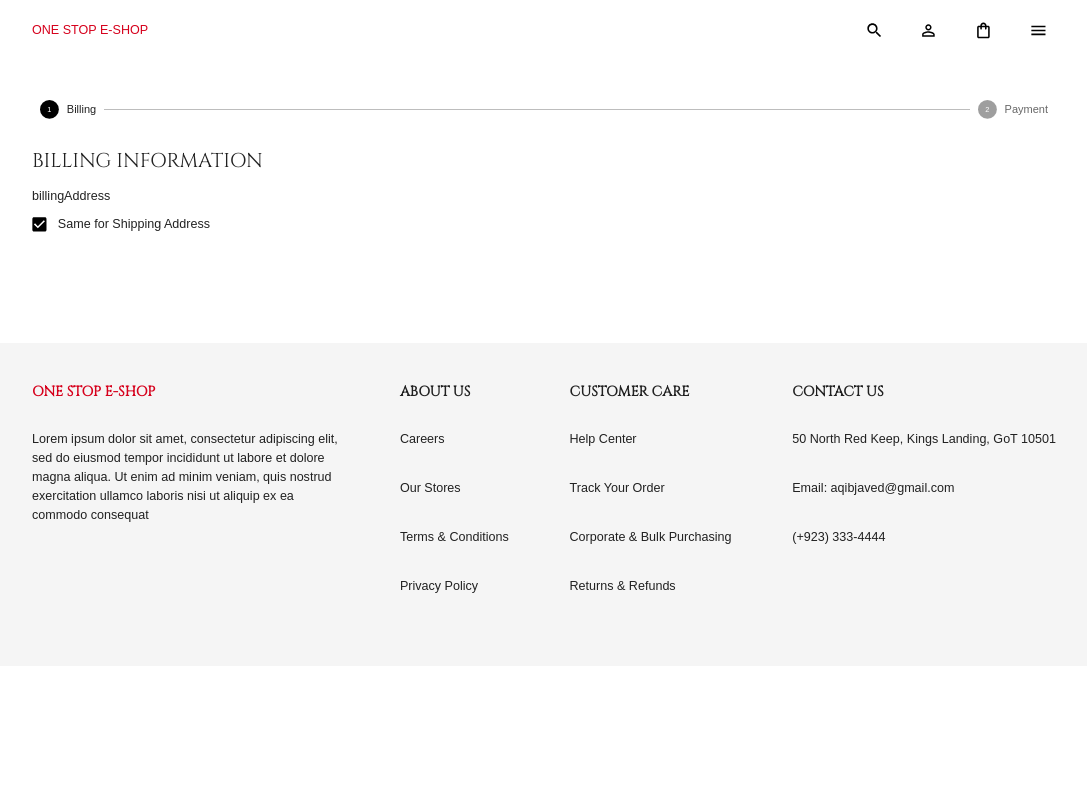
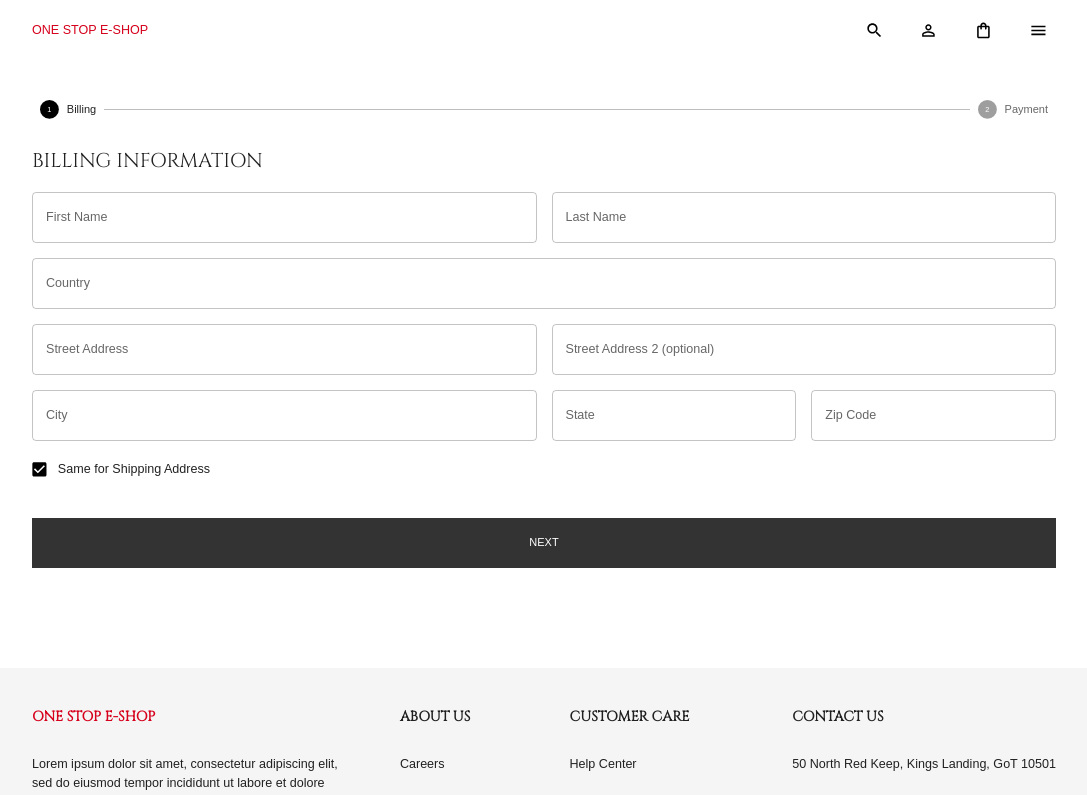
Before and after one commit to AqibJavaid899/react-ecommerce-frontend, a React (Create React App) app: page /checkout in a window 1280 px wide. Shown: the top 795 px of the page, without its empty margins (96-1183 px from the left). Built offline with nearby package versions, Linux system fonts and the light colour scheme; a web font is replaced by a local one.

Commit message:
Design the Billing/Shipping Address and Contact Info Form and also implement the Checkout Routing buttons

```diff
--- a/src/scenes/checkout/AddressForm.jsx
+++ b/src/scenes/checkout/AddressForm.jsx
@@ -1,14 +1,141 @@
 import React from "react";
+import { Box, TextField, useMediaQuery } from "@mui/material";
+import { getIn } from "formik";
 
 const AddressForm = ({
   type,
   values,
   errors,
   touched,
-  handleBlue,
+  handleBlur,
   handleChange,
 }) => {
-  return <div>{type}</div>;
+  const isNonMobile = useMediaQuery("(min-width: 600px)");
+
+  // These functions basically enables better code readability
+  const formattedName = (field) => `${type}.${field}`;
+
+  const formattedError = (field) =>
+    Boolean(
+      getIn(touched, formattedName(field)) &&
+        getIn(errors, formattedName(field)),
+    );
+
+  const formattedHelper = (field) =>
+    getIn(touched, formattedName(field)) && getIn(errors, formattedName(field));
+
+  return (
+    <Box
+      display="grid"
+      gap="15px"
+      gridTemplateColumns="repeat(4, 1fr)"
+      sx={{ "& > div": { gridColumn: isNonMobile ? undefined : "span 4" } }}
+    >
+      <TextField
+        fullWidth
+        type="text"
+        label="First Name"
+        value={values.firstName}
+        name={formattedName("firstName")}
+        error={formattedError("firstName")}
+        helperText={formattedHelper("firstName")}
+        onChange={handleChange}
+        onBlur={handleBlur}
+        sx={{ gridColumn: "span 2" }}
+      />
+
+      <TextField
+        fullWidth
+        type="text"
+        label="Last Name"
+        value={values.lastName}
+        name={formattedName("lastName")}
+        error={formattedError("lastName")}
+        helperText={formattedHelper("lastName")}
+        onChange={handleChange}
+        onBlur={handleBlur}
+        sx={{ gridColumn: "span 2" }}
+      />
+
+      <TextField
+        fullWidth
+        type="text"
+        label="Country"
+        value={values.country}
+        name={formattedName("country")}
+        error={formattedError("country")}
+        helperText={formattedHelper("country")}
+        onChange={handleChange}
+        onBlur={handleBlur}
+        sx={{ gridColumn: "span 4" }}
+      />
+
+      <TextField
+        fullWidth
+        type="text"
+        label="Street Address"
+        value={values.street1}
+        name={formattedName("street1")}
+        error={formattedError("street1")}
+        helperText={formattedHelper("street1")}
+        onChange={handleChange}
+        onBlur={handleBlur}
+        sx={{ gridColumn: "span 2" }}
+      />
+
+      <TextField
+        fullWidth
+        type="text"
+        label="Street Address 2 (optional)"
+        value={values.street2}
+        name={formattedName("street2")}
+        error={formattedError("street2")}
+        helperText={formattedHelper("street2")}
+        onChange={handleChange}
+        onBlur={handleBlur}
+        sx={{ gridColumn: "span 2" }}
+      />
+
+      <TextField
+        fullWidth
+        type="text"
+        label="City"
+        value={values.city}
+        name={formattedName("city")}
+        error={formattedError("city")}
+        helperText={formattedHelper("city")}
+        onChange={handleChange}
+        onBlur={handleBlur}
+        sx={{ gridColumn: "span 2" }}
+      />
+
+      <TextField
+        fullWidth
+        type="text"
+        label="State"
+        value={values.state}
+        name={formattedName("state")}
+        error={formattedError("state")}
+        helperText={formattedHelper("state")}
+        onChange={handleChange}
+        onBlur={handleBlur}
+        sx={{ gridColumn: "span 1" }}
+      />
+
+      <TextField
+        fullWidth
+        type="text"
+        label="Zip Code"
+        value={values.zipCode}
+        name={formattedName("zipCode")}
+        error={formattedError("zipCode")}
+        helperText={formattedHelper("zipCode")}
+        onChange={handleChange}
+        onBlur={handleBlur}
+        sx={{ gridColumn: "span 1" }}
+      />
+    </Box>
+  );
 };
 
 export default AddressForm;
--- a/src/scenes/checkout/Checkout.jsx
+++ b/src/scenes/checkout/Checkout.jsx
@@ -1,11 +1,149 @@
 import { useState } from "react";
 import { useSelector } from "react-redux";
-import { Box, Typography, Stepper, Step, StepLabel } from "@mui/material";
+import {
+  Box,
+  Typography,
+  Stepper,
+  Step,
+  StepLabel,
+  Button,
+} from "@mui/material";
 import { Formik } from "formik";
 import * as yup from "yup";
 
+import ShippingForm from "./ShippingForm";
+import ContactInfoForm from "./ContactInfoForm";
 import { shades } from "../../theme";
-import ShippingForm from "./ShippingForm";
+
+const Checkout = () => {
+  const [activeStep, setActiveStep] = useState(0);
+  const isFirstStep = activeStep === 0;
+  const isSecondStep = activeStep === 1;
+
+  const cart = useSelector((state) => state.cart.cart);
+
+  const proceedToPayment = (values) => {};
+
+  const handleFormSubmit = (values, actions) => {
+    setActiveStep((prevState) => prevState + 1);
+    console.log("\n\nActions Object is : ", actions);
+
+    // Copy the Billing Address Form data into the Shipping Address Form data
+    if (isFirstStep && values.shippingAddress.isSameAddress) {
+      actions.setFieldValue("shippingAddress", {
+        ...values.billingAddress,
+        isSameAddress: true,
+      });
+    }
+    // Proceed to make payment when the (Place Order) button is clicked
+    if (isSecondStep) {
+      proceedToPayment(values);
+    }
+
+    actions.setTouched({});
+  };
+
+  return (
+    <Box width="80%" m="100px auto">
+      {/* Setting up Stepper */}
+      <Stepper activeStep={activeStep} sx={{ m: "20px 0px" }}>
+        <Step>
+          <StepLabel>Billing</StepLabel>
+        </Step>
+        <Step>
+          <StepLabel>Payment</StepLabel>
+        </Step>
+      </Stepper>
+
+      {/* Formik Setup */}
+      <Box>
+        <Formik
+          initialValues={initialValues}
+          validationSchema={checkoutSchema[activeStep]}
+          onSubmit={handleFormSubmit}
+        >
+          {({
+            values,
+            errors,
+            touched,
+            handleBlur,
+            handleChange,
+            handleSubmit,
+            setFieldValue,
+          }) => (
+            <form onSubmit={handleSubmit} autoComplete="off">
+              {/* If ActiveStep value is (1) then display the Billing/Shipping Address Form */}
+              {isFirstStep && (
+                <ShippingForm
+                  values={values}
+                  errors={errors}
+                  touched={touched}
+                  handleBlur={handleBlur}
+                  handleChange={handleChange}
+                  setFieldValue={setFieldValue}
+                />
+              )}
+              {/* If ActiveStep value is (2) then display the Contact Info Form */}
+              {isSecondStep && (
+                <ContactInfoForm
+                  values={values}
+                  errors={errors}
+                  touched={touched}
+                  handleBlur={handleBlur}
+                  handleChange={handleChange}
+                />
+              )}
+              <Box display="flex" justifyContent="space-between" gap="40px">
+                {isSecondStep && (
+                  <Button
+                    fullWidth
+                    color="primary"
+                    variant="contained"
+                    sx={{
+                      backgroundColor: shades.primary[200],
+                      color: "white",
+                      boxShadow: "none",
+                      p: "15px 40px",
+                      borderRadius: "0px",
+                      "&:hover": {
+                        opacity: 0.9,
+                        backgroundColor: shades.primary[200],
+                        boxShadow: "none",
+                      },
+                    }}
+                    onClick={() => setActiveStep((prevState) => prevState - 1)}
+                  >
+                    BACK
+                  </Button>
+                )}
+                <Button
+                  fullWidth
+                  type="submit"
+                  color="primary"
+                  variant="contained"
+                  sx={{
+                    backgroundColor: shades.primary[400],
+                    color: "white",
+                    boxShadow: "none",
+                    p: "15px 40px",
+                    borderRadius: "0px",
+                    "&:hover": {
+                      opacity: 0.9,
+                      backgroundColor: shades.primary[400],
+                      boxShadow: "none",
+                    },
+                  }}
+                >
+                  {isFirstStep ? "NEXT" : "PLACE ORDER"}
+                </Button>
+              </Box>
+            </form>
+          )}
+        </Formik>
+      </Box>
+    </Box>
+  );
+};
 
 const initialValues = {
   billingAddress: {
@@ -35,7 +173,7 @@ const initialValues = {
 
 const checkoutSchema = [
   yup.object().shape({
-    billingAddress: {
+    billingAddress: yup.object().shape({
       firstName: yup.string().required("required"),
       lastName: yup.string().required("required"),
       country: yup.string().required("required"),
@@ -44,8 +182,8 @@ const checkoutSchema = [
       city: yup.string().required("required"),
       state: yup.string().required("required"),
       zipCode: yup.string().required("required"),
-    },
-    shippingAddress: {
+    }),
+    shippingAddress: yup.object().shape({
       isSameAddress: yup.boolean(),
       firstName: yup.string().when("isSameAddress", {
         is: false,
@@ -76,7 +214,7 @@ const checkoutSchema = [
         is: false,
         then: yup.string().required("required"),
       }),
-    },
+    }),
   }),
   yup.object().shape({
     email: yup.string().required("required"),
@@ -84,61 +222,4 @@ const checkoutSchema = [
   }),
 ];
 
-const Checkout = () => {
-  const [activeStep, setActiveStep] = useState(0);
-  const isFirstStep = activeStep === 0;
-  const isSecondStep = activeStep === 1;
-
-  const cart = useSelector((state) => state.cart.cart);
-
-  const handleFormSubmit = () => {};
-
-  return (
-    <Box width="80%" m="100px auto">
-      {/* Setting up Stepper */}
-      <Stepper activeStep={activeStep} sx={{ m: "20px 0px" }}>
-        <Step>
-          <StepLabel>Billing</StepLabel>
-        </Step>
-        <Step>
-          <StepLabel>Payment</StepLabel>
-        </Step>
-      </Stepper>
-
-      {/* Formik Setup */}
-      <Box>
-        <Formik
-          initialValues={initialValues}
-          validationSchema={checkoutSchema[activeStep]}
-          onSubmit={handleFormSubmit}
-        >
-          {({
-            values,
-            errors,
-            touched,
-            handleBlur,
-            handleChange,
-            handleSubmit,
-            setFieldValue,
-          }) => (
-            <form onSubmit={handleSubmit}>
-              {/* If ActiveStep value is (1) then display the Billing/Shipping Address Form */}
-              {isFirstStep && (
-                <ShippingForm
-                  values={values}
-                  errors={errors}
-                  touched={touched}
-                  handleBlur={handleBlur}
-                  handleChange={handleChange}
-                  setFieldValue={setFieldValue}
-                />
-              )}
-            </form>
-          )}
-        </Formik>
-      </Box>
-    </Box>
-  );
-};
-
 export default Checkout;
--- /dev/null
+++ b/src/scenes/checkout/ContactInfoForm.jsx
@@ -0,0 +1,50 @@
+import { TextField, Typography, Box } from "@mui/material";
+
+const ContactInfoForm = ({
+  values,
+  errors,
+  touched,
+  handleBlur,
+  handleChange,
+}) => {
+  return (
+    <Box
+      display="grid"
+      gap="15px"
+      gridTemplateColumns="repeat(4, 1fr)"
+      m="30px 0px"
+    >
+      <Typography sx={{ gridColumn: "span 4", mb: "6px" }} variant="h3">
+        Contact Information
+      </Typography>
+
+      <TextField
+        fullWidth
+        type="email"
+        label="Email"
+        value={values.email}
+        name="email"
+        error={!!touched.email && !!errors.email}
+        helperText={touched.email && errors.email}
+        onChange={handleChange}
+        onBlur={handleBlur}
+        sx={{ gridColumn: "span 4" }}
+      />
+
+      <TextField
+        fullWidth
+        type="text"
+        label="Phone Number"
+        value={values.phoneNumber}
+        name="phoneNumber"
+        error={!!touched.phoneNumber && !!errors.phoneNumber}
+        helperText={touched.phoneNumber && errors.phoneNumber}
+        onChange={handleChange}
+        onBlur={handleBlur}
+        sx={{ gridColumn: "span 4" }}
+      />
+    </Box>
+  );
+};
+
+export default ContactInfoForm;
--- a/src/scenes/checkout/ShippingForm.jsx
+++ b/src/scenes/checkout/ShippingForm.jsx
@@ -14,7 +14,7 @@ const ShippingForm = ({
   return (
     <Box m="30px 0px">
       <Box>
-        <Typography sx={{ mb: "15px" }} variant="h3">
+        <Typography sx={{ mb: "20px" }} variant="h3">
           BILLING INFORMATION
         </Typography>
 
@@ -29,7 +29,7 @@ const ShippingForm = ({
         />
       </Box>
       {/* Same Address Checkbox */}
-      <Box mb="20px">
+      <Box mb="20px" mt="10px">
         <FormControlLabel
           label="Same for Shipping Address"
           control={
--- a/src/scenes/checkout/index.js
+++ b/src/scenes/checkout/index.js
@@ -2,3 +2,4 @@ export { default as Checkout } from "./Checkout";
 export { default as Confirmation } from "./Confirmation";
 export { default as ShippingForm } from "./ShippingForm";
 export { default as AddressForm } from "./AddressForm";
+export { default as ContactInfoForm } from "./ContactInfoForm";
--- a/src/scenes/global/CartMenu.jsx
+++ b/src/scenes/global/CartMenu.jsx
@@ -154,6 +154,11 @@ const CartMenu = () => {
                   borderRadius: 0,
                   padding: "20px 40px",
                   m: "20px 0px",
+                  "&:hover": {
+                    opacity: 0.9,
+                    backgroundColor: shades.primary[400],
+                    boxShadow: "none",
+                  },
                 }}
               >
                 CHECKOUT
```
